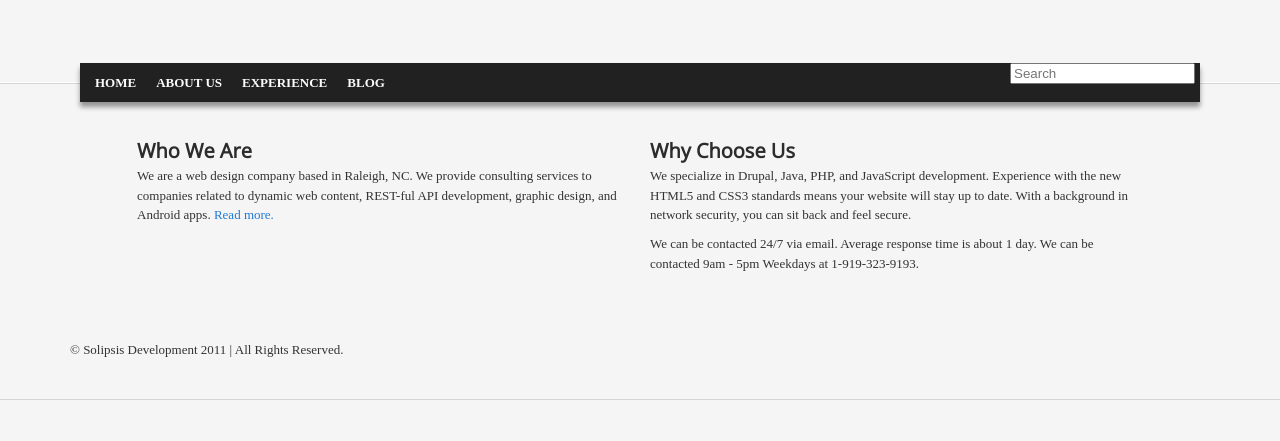
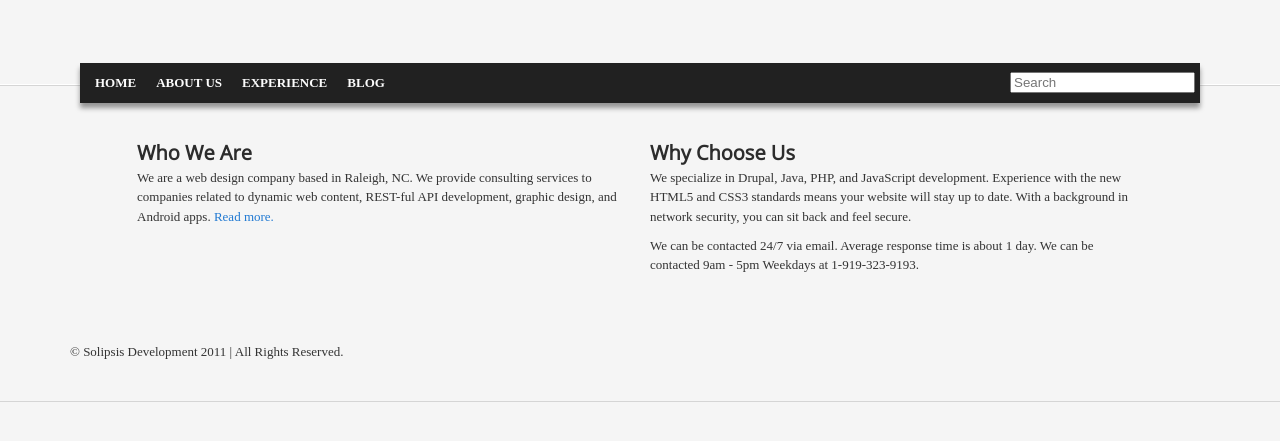
Before and after one commit to berkona/berkona.github.com, a Jekyll site: the page built from index.html, in a window 1280 px wide. Shown: the top 441 px of the page. Built offline with Jekyll 4.4.1, drawn with Linux system fonts in a browser that asks for light colours.

Commit message:
Added notes

```diff
--- a/_layouts/default.html
+++ b/_layouts/default.html
@@ -87,9 +87,11 @@ layout: none
           </div>
         </nav>
         <div id="block-search" class="block block-region-menu-bar">
+          <p>
           <form method="get" action="/search">
             <input type="search" placeholder="Search" name="query" />
           </form>
+          </p>
         </div>
       </div>
     </header>
--- a/css/solipsism.css
+++ b/css/solipsism.css
@@ -24,6 +24,6 @@ div#main-content {
 	margin: 0px 5px;
 }
 
-#block-search form {
+#block-search p {
 	line-height: 3em;
 }
```
